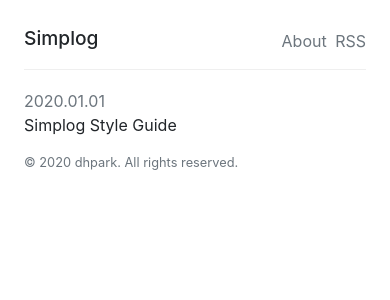
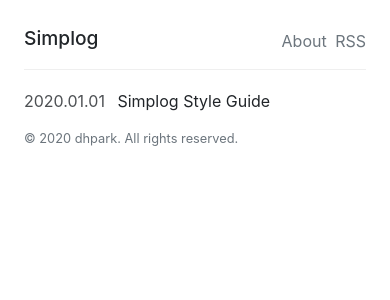
Before and after one commit to daehopark/simplog-jekyll-theme, a Jekyll site: the page built from index.md, in a window 390 px wide. Shown: the top 300 px of the page. Built offline with Jekyll 4.4.1, drawn with Linux system fonts in a browser that asks for light colours.

Commit message:
[update] ui

```diff
--- a/_layouts/home.html
+++ b/_layouts/home.html
@@ -13,16 +13,10 @@
             <ul class="container-fluid">
                 {% for post in site.posts %}
                 <li class="row mb-0 mb-2 mb-sm-0">
-                    <div class="col-sm-auto" style="width: 5rem;">
-                        <div class="row">
-                            <span class="text-muted"><time datetime="{{ post.date }}">{{ post.date | date: '%Y.%m.%d' }}</time></span>
-                        </div>
-                    </div>
-                    <div class="col-sm">
-                        <div class="row">
-                            <a href="{{ post.url | relative_url }}">{{ post.title }}</a>
-                        </div>
-                    </div>
+                    <a href="{{ post.url | relative_url }}">
+                        <time datetime="{{ post.date }}" class="pr-2">{{ post.date | date: '%Y.%m.%d' }}</time>
+                        <span>{{ post.title }}</span>
+                    </a>
                 </li>
                 {% endfor %}
             </ul>
--- a/assets/css/style.css
+++ b/assets/css/style.css
@@ -63,7 +63,9 @@ footer {
 
 
 /* post-list */
-
+.post-list time {
+    opacity: 0.8;
+}
 
 /* post */
 .post > * {
```
